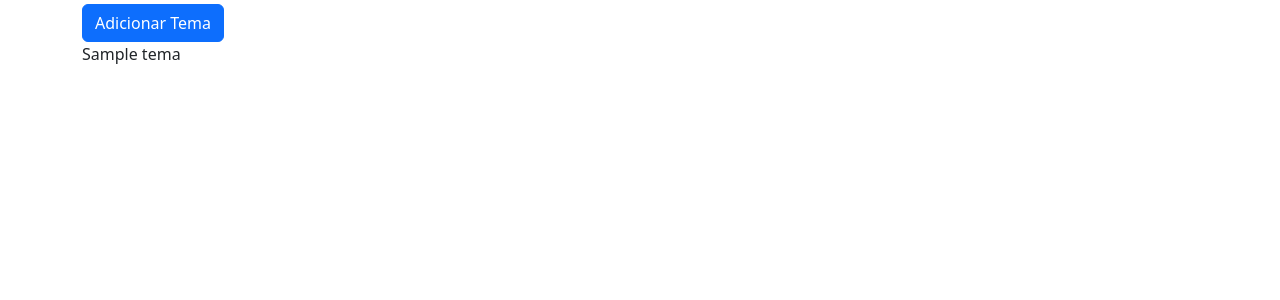
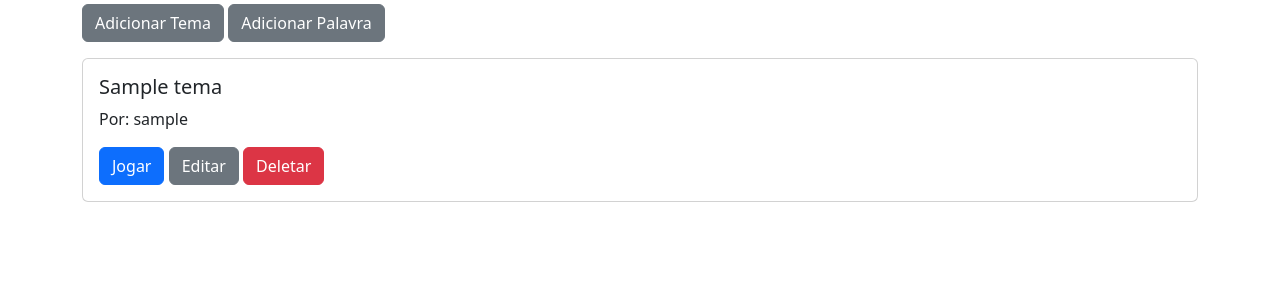
Before and after one commit to NinjaBitroom/jogo_da_forca, a Django app: page / in a window 1280 px wide. Shown: the part 56-356 px from the top of the page. Run offline with Django 5.2, Linux system fonts and the light colour scheme; a user stored in the database is signed in; tables that the repository leaves empty hold one stand-in row (values such as "Sample post").

Commit message:
Adicione atualização de temas

```diff
--- a/hangman/management/commands/setup_groups.py
+++ b/hangman/management/commands/setup_groups.py
@@ -10,7 +10,7 @@ class Command(BaseCommand):
         for group_name in groups_names:
             Group.objects.get_or_create(name=group_name)
 
-        perms = ["add_tema"]
+        perms = ["add_tema", "change_tema", "delete_tema", "add_palavra"]
         professores = Group.objects.get(name="professores")
         professores.permissions.set(
             Permission.objects.get(codename=perm) for perm in perms
--- a/hangman/templates/index.html
+++ b/hangman/templates/index.html
@@ -1,15 +1,29 @@
 {% extends 'base.html' %}
 {% block titulo %}
-	Início
+    Início
 {% endblock %}
 {% block content %}
     {% if perms.hangman.add_tema %}
-    	<a href="{% url 'cadastrar_tema' %}" class="btn btn-primary">Adicionar Tema</a>
-        <br>
+        <a href="{% url 'cadastrar_tema' %}" class="btn btn-secondary">Adicionar Tema</a>
     {% endif %}
-	{% for tema in tema_list %}
-		{{ tema }}
+    {% if perms.hangman.add_palavra %}
+        <a href="{% url 'cadastrar_palavra' %}" class="btn btn-secondary">Adicionar Palavra</a>
+    {% endif %}
+    {% for tema in tema_list %}
+        <div class="card mt-3">
+            <div class="card-body">
+                <h5 class="card-title">{{ tema.nome }}</h5>
+                <p class="card-text">Por: {{ tema.professor }}</p>
+                <a href="#" class="btn btn-primary">Jogar</a>
+                {% if perms.hangman.change_tema %}
+                    <a href="{% url 'atualizar_tema' tema.pk %}" class="btn btn-secondary">Editar</a>
+                {% endif %}
+                {% if perms.hangman.delete_tema %}
+                    <a href="#" class="btn btn-danger">Deletar</a>
+                {% endif %}
+            </div>
+        </div>
     {% empty %}
         Ainda não há temas cadastrados.
-	{% endfor %}
+    {% endfor %}
 {% endblock %}
--- a/hangman/urls.py
+++ b/hangman/urls.py
@@ -5,11 +5,20 @@ from . import views
 
 urlpatterns = [
     path("", views.IndexListView.as_view(), name="index"),
-    path("login/", auth_views.LoginView.as_view(), name="login"),
+    path("accounts/login/", auth_views.LoginView.as_view(), name="login"),
     path("logout/", auth_views.LogoutView.as_view(), name="logout"),
     path("signup/", views.UserCreateView.as_view(), name="signup"),
     path("cadastrar_tema/", views.TemaCreateView.as_view(), name="cadastrar_tema"),
-    path("cadastrar_palavra/", views.cadastrar_palavra, name="cadastrar_palavra"),
+    path(
+        "temas/<int:pk>/atualizar/",
+        views.TemaUpdateView.as_view(),
+        name="atualizar_tema",
+    ),
+    path(
+        "cadastrar_palavra/",
+        views.PalavraCreateView.as_view(),
+        name="cadastrar_palavra",
+    ),
     path("temas/<int:tema_id>/jogos/", views.listar_jogos, name="listar_jogos"),
     path("relatorio/", views.gerar_relatorio, name="gerar_relatorio"),
 ]
--- a/hangman/views.py
+++ b/hangman/views.py
@@ -1,18 +1,26 @@
+import random
+
 from django.contrib.auth.decorators import login_required
 from django.contrib.auth.mixins import PermissionRequiredMixin
 from django.contrib.auth.models import Group
-from django.http import HttpResponse, HttpResponseForbidden
-from django.shortcuts import get_object_or_404, redirect, render
+from django.http import HttpResponse
+from django.shortcuts import get_object_or_404, render
 from django.template.loader import get_template
 from django.urls import reverse_lazy
-from django.views.generic import CreateView, ListView
+from django.views.generic import CreateView, ListView, UpdateView
 from xhtml2pdf import pisa
 
 from .forms import (
     PalavraForm,
+    TemaForm,
     UserRegisterForm,
 )
 from .models import Jogo, Palavra, Tema
+
+
+class IndexListView(ListView):
+    template_name = "index.html"
+    model = Tema
 
 
 class UserCreateView(CreateView):
@@ -27,36 +35,36 @@ class UserCreateView(CreateView):
         return super().form_valid(form)
 
 
-class TemaCreateView(CreateView, PermissionRequiredMixin):
+class TemaCreateView(PermissionRequiredMixin, CreateView):
     model = Tema
-    fields = ["nome"]
+    form_class = TemaForm
     template_name = "cadastrar_tema.html"
     success_url = reverse_lazy("index")
+    permission_required = "hangman.add_tema"
 
     def form_valid(self, form):
         form.instance.professor = self.request.user
         return super().form_valid(form)
 
 
-@login_required
-def cadastrar_palavra(request):
-    if not hasattr(request.user, "professor"):
-        return HttpResponseForbidden("Você não tem permissão para cadastrar palavras.")
-    if request.method == "POST":
-        form = PalavraForm(request.POST)
-        if form.is_valid():
-            palavra = form.save(commit=False)
-            palavra.professor = request.user.professor
-            palavra.save()
-            return redirect("index")
-    else:
-        form = PalavraForm()
-    return render(request, "cadastrar_palavra.html", {"form": form})
+class TemaUpdateView(PermissionRequiredMixin, UpdateView):
+    model = Tema
+    form_class = TemaForm
+    template_name = "atualizar_tema.html"
+    success_url = reverse_lazy("index")
+    permission_required = "hangman.change_tema"
 
 
-class IndexListView(ListView):
-    template_name = "index.html"
-    model = Tema
+class PalavraCreateView(PermissionRequiredMixin, CreateView):
+    model = Palavra
+    form_class = PalavraForm
+    template_name = "cadastrar_palavra.html"
+    success_url = reverse_lazy("index")
+    permission_required = "hangman.add_palavra"
+
+    def form_valid(self, form):
+        form.instance.professor = self.request.user
+        return super().form_valid(form)
 
 
 @login_required
@@ -97,8 +105,6 @@ def jogar(request, tema_id):
     tema = get_object_or_404(Tema, pk=tema_id)
     palavras = Palavra.objects.filter(tema=tema, professor=request.user.professor)
 
-    import random
-
     palavra = random.choice(palavras) if palavras.exists() else None
 
     return render(
```
Also changed, not shown: hangman/templates/atualizar_tema.html (added, +10 -0 lines).
